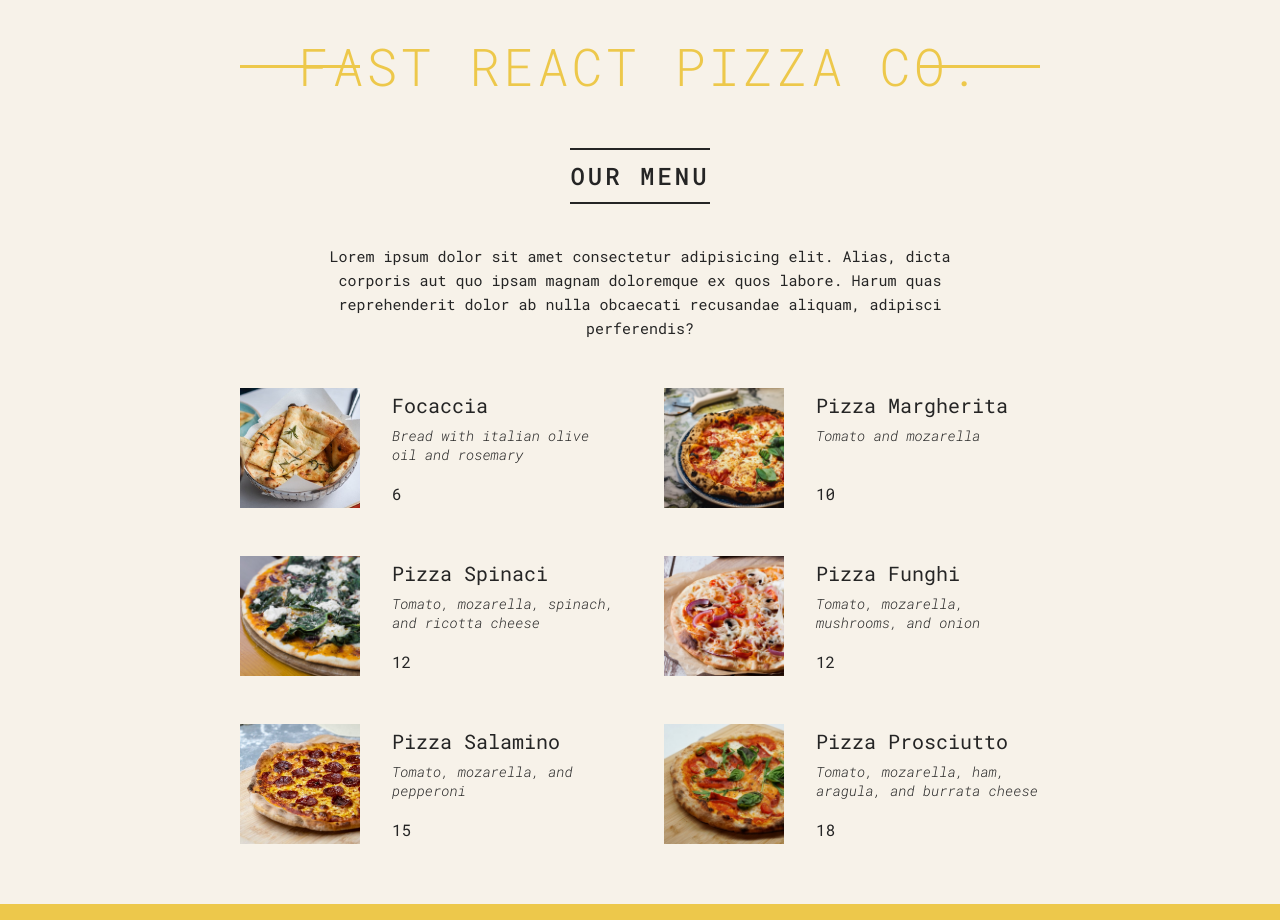
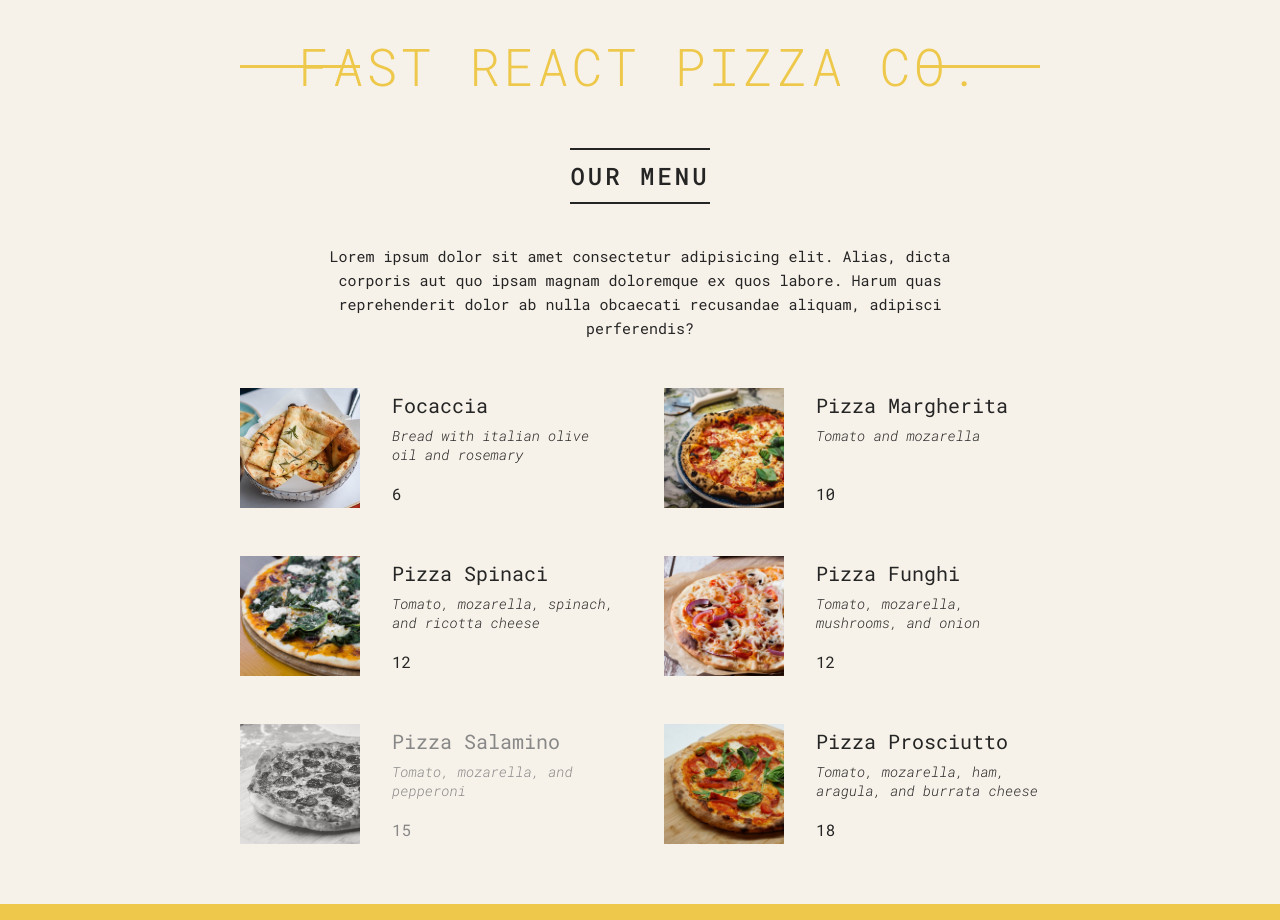
Before and after one commit to rodrigotfdev/ReactPizzaMenu, a React (Vite) app: page / in a window 1280 px wide. Built offline with nearby package versions, Linux system fonts and the light colour scheme.

Commit message:
Conditional styling of Pizzas Img with ternary operator

```diff
--- a/src/components/PizzasList.jsx
+++ b/src/components/PizzasList.jsx
@@ -14,13 +14,13 @@ export default function PizzasList() {
 
 function PizzaItem({ pizzaObj }) {
   return (
-    <div className="pizza">
+    <li className={`pizza ${pizzaObj.soldOut ? "sold-out" : ""}`}>
       <img src={pizzaObj.photoName} alt="" />
       <div>
         <h3>{pizzaObj.name}</h3>
         <p>{pizzaObj.ingredients}</p>
         <span>{pizzaObj.price}</span>
       </div>
-    </div>
+    </li>
   );
 }
```
